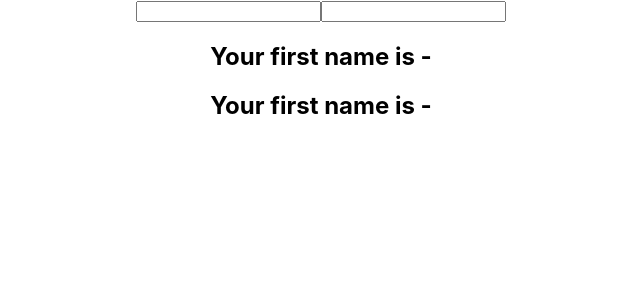
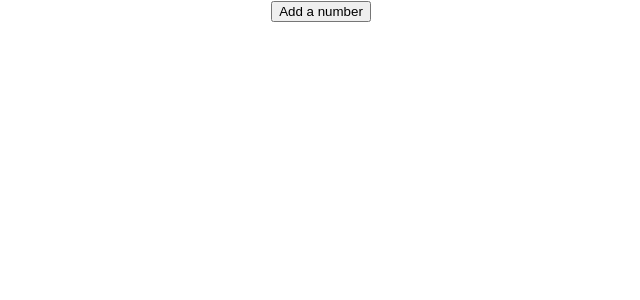
Before and after one commit to ritujadixit1/React-Hooks, a React (Create React App) app: page / in a window 1280 px wide. Shown: the top 300 px of the page, without its empty margins (319-959 px from the left). Built offline with nearby package versions, Linux system fonts and the light colour scheme.

Commit message:
useState with array-add a number example

```diff
--- a/src/App.js
+++ b/src/App.js
@@ -1,11 +1,11 @@
 import React from 'react';
 import './App.css';
-import HookCounterThree from './components/HookCounterThree';
+import HookCounterFour from './components/HookCounterFour';
 
 function App() {
   return (
     <div className="App">
-      <HookCounterThree />
+      <HookCounterFour />
     </div>
   );
 }
--- /dev/null
+++ b/src/components/HookCounterFour.js
@@ -0,0 +1,28 @@
+// useState with array
+// New state depends on the previous state value? You can pass a function to the setter function
+
+import React, {useState} from 'react'
+
+function HookCounterFour() {
+    const [items, setItems] = useState([])
+
+    const addItem = () => {
+        setItems([ ...items, {
+            id: items.length,
+            value: Math.floor(Math.random() * 10) + 1
+        } ])
+    }
+
+    return (
+        <div>
+            <button onClick={addItem}>Add a number</button>
+            <ul>
+                {
+                    items.map(item => (<li key={item.id}>{item.value}</li>
+                ))}
+            </ul>
+        </div>
+    )
+}
+
+export default HookCounterFour
```
